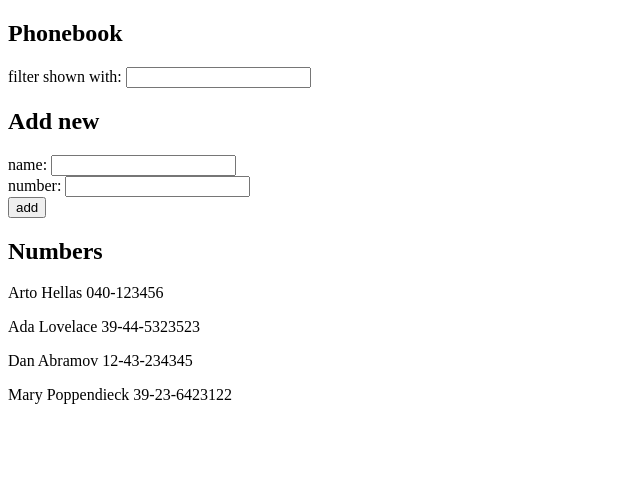
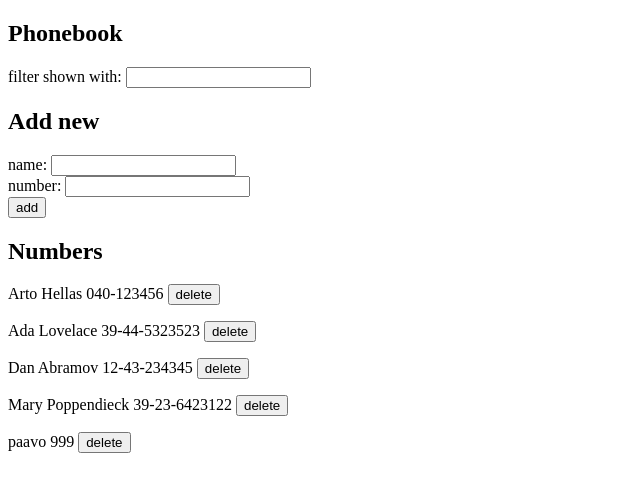
Before and after one commit to tuojaa/fullstackopen, a React (Create React App) app in the folder osa2/puhelinluettelo/: page / in a window 1280 px wide. Shown: the top 492 px of the page, without its empty margins (0-640 px from the left). Built offline with nearby package versions, Linux system fonts and the light colour scheme; data requests are answered from the project's data file.

Commit message:
Tehtävät 2.15.-2.18.

```diff
--- a/osa2/puhelinluettelo/db.json
+++ b/osa2/puhelinluettelo/db.json
@@ -1,5 +1,5 @@
 {
-    "persons":[
+  "persons": [
     {
       "name": "Arto Hellas",
       "number": "040-123456",
@@ -19,6 +19,11 @@
       "name": "Mary Poppendieck",
       "number": "39-23-6423122",
       "id": 4
+    },
+    {
+      "name": "paavo",
+      "number": "999",
+      "id": 5
     }
   ]
 }
--- a/osa2/puhelinluettelo/src/App.js
+++ b/osa2/puhelinluettelo/src/App.js
@@ -1,10 +1,10 @@
 import React, { useState, useEffect } from 'react'
-import axios from 'axios'
+import personService from './services/persons'
 
-const Person = ({ person }) => {
+const Person = ({ person, deleteClicked }) => {
   return (
     <p>
-      {person.name}  {person.number}
+      {person.name}  {person.number} <button onClick={deleteClicked}>delete</button>
     </p>
   )
 }
@@ -15,7 +15,7 @@ const Phonebook = (props) => {
   )
   return (
     <div>
-      {filteredPersons.map(person => (<Person key={person.name} person={person} />))}
+      {filteredPersons.map(person => (<Person key={person.name} person={person} deleteClicked={() => props.deletePerson(person.id)} />))}
     </div>
   )
 }
@@ -62,18 +62,38 @@ const App = () => {
   const addPerson = (event) => {
     event.preventDefault()
 
-    if(persons.findIndex(person => (person.name===newName)) !== -1) {
-      alert(`${newName} is already added to phonebook`)
-      return
-    }
-
     const personObject = {
       name: newName,
       number: newNumber,
     }
-    setPersons(persons.concat(personObject))
-    setNewName('')
-    setNewNumber('')
+
+    const existingIndex = persons.findIndex(person => (person.name===newName))
+
+    if(existingIndex !== -1) {
+      personService.updatePerson(persons[existingIndex].id, personObject)
+        .then(response => {
+          const newPersons = [...persons]
+          newPersons[existingIndex] = personObject
+          setPersons(newPersons)
+        })
+        .catch(error => {
+          alert("Tietojen päivitys epäonnistui")
+          console.log("updatePerson failed", error)
+        })
+
+      return
+    }
+
+    personService.createPerson(personObject)
+      .then(response => {
+        setPersons(persons.concat(response.data))
+        setNewName('')
+        setNewNumber('')
+      })
+      .catch(error => {
+        alert("Tietojen tallennus epäonnistui")
+        console.log("createPerson failed", error)
+      })
   }
 
   const [ filterBy, setFilterBy ] = useState('')
@@ -83,13 +103,22 @@ const App = () => {
   }
 
   useEffect(() => {
-    console.log('effect')
-    axios
-      .get('http://localhost:3001/persons')
+    personService.getAllPersons()
       .then(response => {
         setPersons(response.data)
       })
+      .catch(error => {
+        alert("Tietojen haku epäonnistui!")
+        console.log("getAllPersons failed", error)
+      })
   }, [])
+
+  const deletePerson = (id) => {
+    personService.deletePerson(id)
+      .then(response => {
+        setPersons(persons.filter((person) => (person.id!==id)))
+      })
+  }
 
   return (
     <div>
@@ -103,7 +132,7 @@ const App = () => {
         newName={newName}
         newNumber={newNumber}/>
       <h2>Numbers</h2>
-      <Phonebook persons={persons} filter={filterBy}/>
+      <Phonebook persons={persons} filter={filterBy} deletePerson={deletePerson} />
     </div>
   )
 
--- /dev/null
+++ b/osa2/puhelinluettelo/src/services/persons.js
@@ -0,0 +1,28 @@
+import axios from 'axios'
+
+const baseUrl = 'http://localhost:3001/persons'
+
+const getAllPersons = () => {
+    return axios.get(baseUrl)
+}
+
+const createPerson = person => {
+    return axios.post(baseUrl, person)
+}
+
+const updatePerson = (id, person) => {
+    return axios.put(`${baseUrl}/${id}`, person)
+}
+
+const deletePerson = (id) => {
+    return axios.delete(`${baseUrl}/${id}`)
+}
+
+const personService = {
+    getAllPersons,
+    createPerson,
+    updatePerson,
+    deletePerson
+}
+
+export default personService
```
Lines whose indentation alone changed are shown as unchanged.
